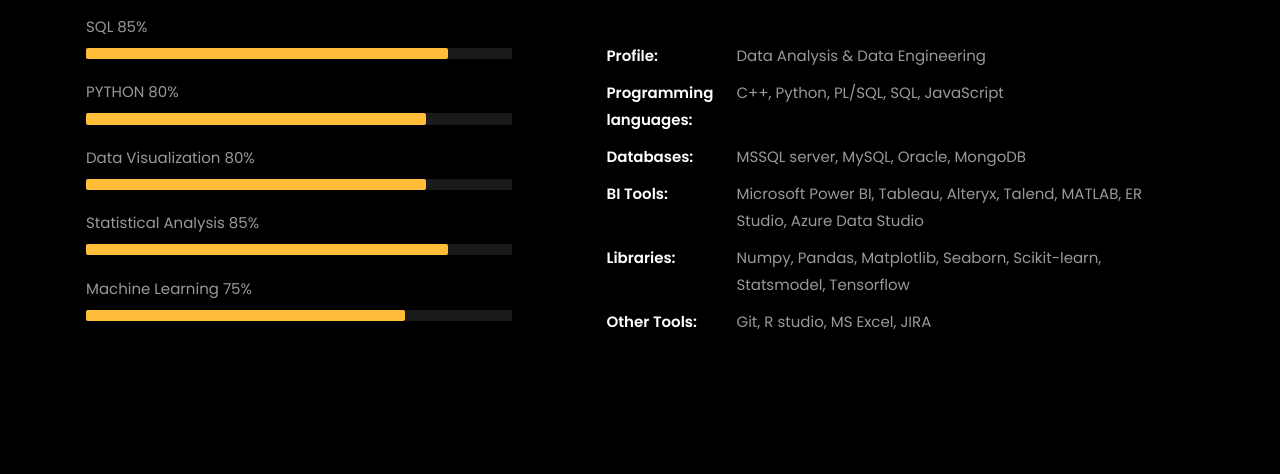
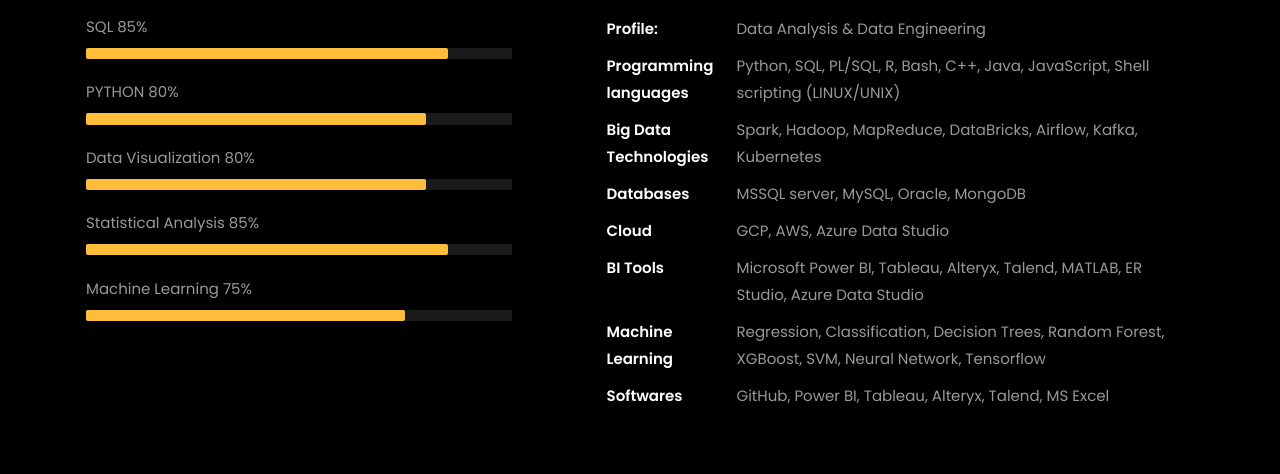
Before and after one commit to dhirthacker07/dhirthacker07.github.io, a plain HTML site: page index.html in a window 1280 px wide. Shown: the part 326-800 px from the top of the page. Drawn offline with Linux system fonts and the light colour scheme; files whose address does not match are found by name.

Commit message:
Update index.html

```diff
--- a/index.html
+++ b/index.html
@@ -207,6 +207,7 @@
 
 								<br>
 
+
 								<div class="skill-mf">
 									<p class="title-s"><b>SKILLS</b></p>
 									<span>SQL</span> <span class="pull-right">85%</span>
@@ -253,15 +254,17 @@
 									I thrive in collaborative environments and excel at turning complex data into actionable outcomes.
 								</p>
 								<br>
-								<br>
 								<ul class="about-info mt-1 px-md-0 px-1 pl-3 pr-3">
 <!--, , R-->
+
 									<li class="d-flex"><span>Profile:</span> <span>Data Analysis &amp; Data Engineering</span></li>
-									<li class="d-flex"><span>Programming languages:</span> <span>C++, Python, PL/SQL, SQL, JavaScript</span></li>
-									<li class="d-flex"><span>Databases:</span> <span>MSSQL server, MySQL, Oracle, MongoDB</span></li>
-									<li class="d-flex"><span>BI Tools:</span> <span>Microsoft Power BI, Tableau, Alteryx, Talend, MATLAB, ER Studio, Azure Data Studio</span></li>
-									<li class="d-flex"><span>Libraries:</span> <span>Numpy, Pandas, Matplotlib, Seaborn, Scikit-learn, Statsmodel, Tensorflow </span></li>
-									<li class="d-flex"><span>Other Tools:</span> <span>Git, R studio, MS Excel, JIRA</span></li>
+									<li class="d-flex"><span>Programming languages</span> <span>Python, SQL, PL/SQL, R, Bash, C++, Java, JavaScript, Shell scripting (LINUX/UNIX)</span></li>
+									<li class="d-flex"><span>Big Data Technologies</span> <span>Spark, Hadoop, MapReduce, DataBricks, Airflow, Kafka, Kubernetes </span> </li>
+									<li class="d-flex"><span>Databases</span> <span>MSSQL server, MySQL, Oracle, MongoDB</span></li>
+									<li class="d-flex"><span>Cloud</span> <span>GCP, AWS, Azure Data Studio </span> </li>
+									<li class="d-flex"><span>BI Tools</span> <span>Microsoft Power BI, Tableau, Alteryx, Talend, MATLAB, ER Studio, Azure Data Studio</span></li>
+									<li class="d-flex"><span>Machine Learning</span> <span>Regression, Classification, Decision Trees, Random Forest, XGBoost, SVM, Neural Network, Tensorflow</span></li>
+									<li class="d-flex"><span>Softwares</span> <span>GitHub, Power BI, Tableau, Alteryx, Talend, MS Excel</span></li>
 
 								</ul>
 							</div>
```
